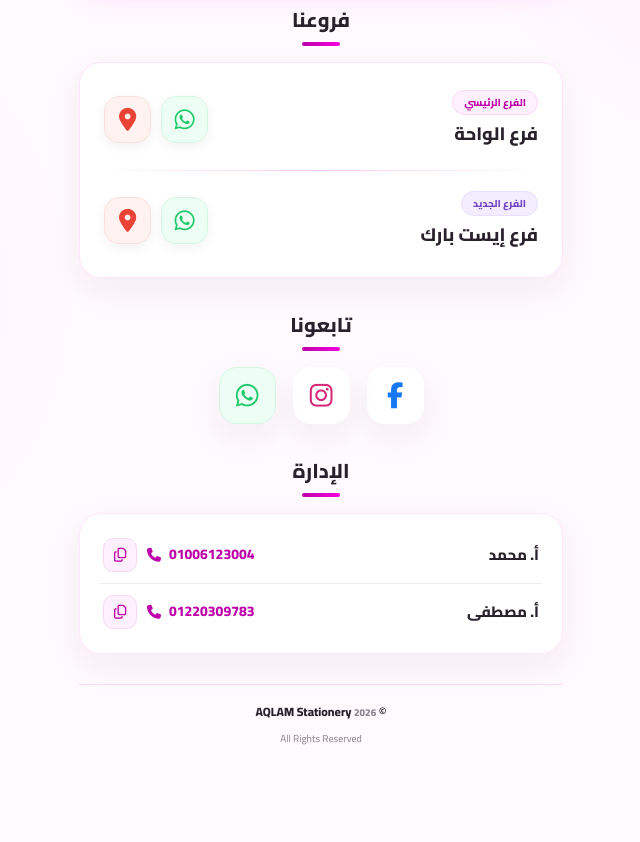
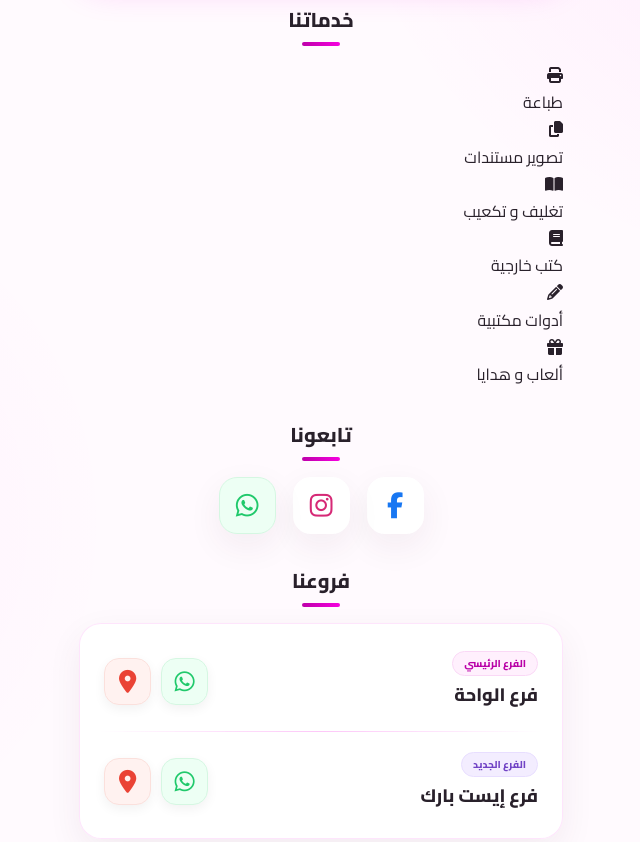
Before and after one commit to dragongamer1862010-ops/Aqlam-stationary, a plain HTML site: page index.html in a window 1280 px wide. Shown: the part 308-1150 px from the top of the page, without its empty margins (319-959 px from the left). Before the commit the page ends 1095 px from the top, so only its background shows below. Drawn offline with Linux system fonts and the light colour scheme.

Commit message:
Update index.html

```diff
--- a/index.html
+++ b/index.html
@@ -1,9 +1,10 @@
+
 <!doctype html>
 <html lang="ar" dir="rtl">
 <head>
     <meta charset="UTF-8" />
     <meta name="viewport" content="width=device-width, initial-scale=1.0" />
-    <link rel="icon" type="image/png" href="assets\logo.png" />
+    <link rel="icon" type="image/png" href="assets/logo.png" />
     <meta name="theme-color" content="#F600DF" />
     <meta
         name="description"
@@ -35,17 +36,23 @@
 
 <body>
 <main class="main-container">
+
     <!-- HEADER -->
     <header class="hero">
+
         <div class="logo-wrapper">
             <div class="logo-flip">
 
                 <div class="logo-face logo-face-front">
-      <img src="assets/logo.png" alt="AQLAM Stationery Logo" class="logo" />
+                    <img
+                        src="assets/logo.png"
+                        alt="AQLAM Stationery Logo"
+                        class="logo"
+                    />
                 </div>
 
                 <div class="logo-face logo-face-back" dir="rtl">
-      <span>معاك على<br>طريق النجاح</span>
+                    <span>معاك على<br />طريق النجاح</span>
                 </div>
 
             </div>
@@ -53,87 +60,81 @@
 
         <h1>AQLAM Stationery</h1>
         <p>مكتبة أقلام</p>
+
     </header>
 
-      <!-- BRANCHES -->
-      <section class="branches-section">
-        <h2 class="section-title">فروعنا</h2>
 
-        <!-- One Card For Both Branches -->
-        <div class="branches-card">
-          <!-- Branch 1 -->
-          <div class="branch">
-            <div class="branch-details">
-              <span class="branch-status">الفرع الرئيسي</span>
-              <h3>فرع الواحة</h3>
+    <!-- SERVICES -->
+    <section class="services-section">
+
+        <h2 class="section-title">خدماتنا</h2>
+
+        <div class="services-card">
+
+            <div class="services-grid">
+
+                <!-- Printing -->
+                <div class="offered-service">
+                    <div class="service-logo printing-logo">
+                        <i class="fa-solid fa-print"></i>
+                    </div>
+                    <span>طباعة</span>
                 </div>
 
-            <div class="branch-links">
-              <a
-                href="https://wa.me/201115165609"
-                class="service-icon whatsapp"
-                target="_blank"
-                rel="noopener noreferrer"
-                aria-label="واتساب فرع الواحة"
-                title="WhatsApp"
-              >
-                <i class="fa-brands fa-whatsapp"></i>
-              </a>
-
-              <a
-                href="https://www.google.com/maps/place/%D9%85%D9%83%D8%AA%D8%A8%D8%A9+%D8%A3%D9%82%D9%84%D8%A7%D9%85+%D9%84%D9%84%D8%A3%D8%AF%D9%88%D8%A7%D8%AA+%D8%A7%D9%84%D9%85%D9%83%D8%AA%D8%A8%D9%8A%D8%A9+%D9%88%D9%84%D8%B9%D8%A8+%D8%A7%D9%84%D8%A3%D8%B7%D9%81%D8%A7%D9%84%E2%80%AD/@30.0398056,31.3754722,17z/data=!4m12!1m5!3m4!2zMzDCsDAyJzIzLjMiTiAzMcKwMjInMzEuNyJF!8m2!3d30.0398056!4d31.3754722!3m5!1s0x14583d457c440391:0x8458ad21cbb7b8e1!8m2!3d30.0397027!4d31.375607!16s%2Fg%2F11jx0yn2qk?entry=ttu&g_ep=EgoyMDI2MTExMC4wIKXMDSoASAFQAw%3D%3D"
-                class="service-icon maps"
-                target="_blank"
-                rel="noopener noreferrer"
-                aria-label="موقع فرع الواحة"
-                title="Google Maps"
-              >
-                <i class="fa-solid fa-location-dot"></i>
-              </a>
+                <!-- Document Photocopy -->
+                <div class="offered-service">
+                    <div class="service-logo photocopy-logo">
+                        <i class="fa-solid fa-copy"></i>
                     </div>
+                    <span>تصوير مستندات</span>
                 </div>
 
-          <div class="branch-divider"></div>
-
-          <!-- Branch 2 -->
-          <div class="branch">
-            <div class="branch-details">
-              <span class="branch-status new">الفرع الجديد</span>
-              <h3>فرع إيست بارك</h3>
+                <!-- Binding -->
+                <div class="offered-service">
+                    <div class="service-logo binding-logo">
+                        <i class="fa-solid fa-book-open"></i>
+                    </div>
+                    <span>تغليف و تكعيب</span>
                 </div>
 
-            <div class="branch-links">
-              <a
-                href="https://wa.me/201009153235"
-                class="service-icon whatsapp"
-                target="_blank"
-                rel="noopener noreferrer"
-                aria-label="واتساب فرع إيست بارك"
-                title="WhatsApp"
-              >
-                <i class="fa-brands fa-whatsapp"></i>
-              </a>
+                <!-- External Books -->
+                <div class="offered-service">
+                    <div class="service-logo books-logo">
+                        <i class="fa-solid fa-book"></i>
+                    </div>
+                    <span>كتب خارجية</span>
+                </div>
 
-              <a
-                href="https://www.google.com/maps/search/?api=1&query=30.03760682052661%2C31.362231485545635"
-                class="service-icon maps"
-                target="_blank"
-                rel="noopener noreferrer"
-                aria-label="موقع فرع إيست بارك"
-                title="Google Maps"
-              >
-                <i class="fa-solid fa-location-dot"></i>
-              </a>
+                <!-- Stationery -->
+                <div class="offered-service">
+                    <div class="service-logo stationery-logo">
+                        <i class="fa-solid fa-pencil"></i>
                     </div>
+                    <span>أدوات مكتبية</span>
                 </div>
+
+                <!-- Toys and Gifts -->
+                <div class="offered-service">
+                    <div class="service-logo gifts-logo">
+                        <i class="fa-solid fa-gift"></i>
                     </div>
+                    <span>ألعاب و هدايا</span>
+                </div>
+
+            </div>
+
+        </div>
+
     </section>
+
 
     <!-- SOCIAL MEDIA -->
     <section class="social-section">
+
         <h2 class="section-title">تابعونا</h2>
 
         <div class="social-links">
+
             <a
                 href="https://www.facebook.com/aqlam.stationery/"
                 class="social-icon facebook"
@@ -156,7 +157,6 @@
                 <i class="fa-brands fa-instagram"></i>
             </a>
 
-          <!-- WhatsApp Channel -->
             <a
                 href="https://whatsapp.com/channel/0029VbCVDs16hENjyCQoum0S"
                 class="social-icon whatsapp-channel"
@@ -167,19 +167,112 @@
             >
                 <i class="fa-brands fa-whatsapp"></i>
             </a>
+
         </div>
+
     </section>
+
+
+    <!-- BRANCHES -->
+    <section class="branches-section">
+
+        <h2 class="section-title">فروعنا</h2>
+
+        <div class="branches-card">
+
+            <!-- Branch 1 -->
+            <div class="branch">
+
+                <div class="branch-details">
+                    <span class="branch-status">الفرع الرئيسي</span>
+                    <h3>فرع الواحة</h3>
+                </div>
+
+                <div class="branch-links">
+
+                    <a
+                        href="https://wa.me/201115165609"
+                        class="service-icon whatsapp"
+                        target="_blank"
+                        rel="noopener noreferrer"
+                        aria-label="واتساب فرع الواحة"
+                        title="WhatsApp"
+                    >
+                        <i class="fa-brands fa-whatsapp"></i>
+                    </a>
+
+                    <a
+                        href="https://www.google.com/maps/place/%D9%85%D9%83%D8%AA%D8%A8%D8%A9+%D8%A3%D9%82%D9%84%D8%A7%D9%85+%D9%84%D9%84%D8%A3%D8%AF%D9%88%D8%A7%D8%AA+%D8%A7%D9%84%D9%85%D9%83%D8%AA%D8%A8%D9%8A%D8%A9+%D9%88%D9%84%D8%B9%D8%A8+%D8%A7%D9%84%D8%A3%D8%B7%D9%81%D8%A7%D9%84%E2%80%AD/@30.0398056,31.3754722,17z/data=!4m12!1m5!3m4!2zMzDCsDAyJzIzLjMiTiAzMcKwMjInMzEuNyJF!8m2!3d30.0398056!4d31.3754722!3m5!1s0x14583d457c440391:0x8458ad21cbb7b8e1!8m2!3d30.0397027!4d31.375607!16s%2Fg%2F11jx0yn2qk?entry=ttu&g_ep=EgoyMDI2MTExMC4wIKXMDSoASAFQAw%3D%3D"
+                        class="service-icon maps"
+                        target="_blank"
+                        rel="noopener noreferrer"
+                        aria-label="موقع فرع الواحة"
+                        title="Google Maps"
+                    >
+                        <i class="fa-solid fa-location-dot"></i>
+                    </a>
+
+                </div>
+
+            </div>
+
+            <div class="branch-divider"></div>
+
+            <!-- Branch 2 -->
+            <div class="branch">
+
+                <div class="branch-details">
+                    <span class="branch-status new">الفرع الجديد</span>
+                    <h3>فرع إيست بارك</h3>
+                </div>
+
+                <div class="branch-links">
+
+                    <a
+                        href="https://wa.me/201009153235"
+                        class="service-icon whatsapp"
+                        target="_blank"
+                        rel="noopener noreferrer"
+                        aria-label="واتساب فرع إيست بارك"
+                        title="WhatsApp"
+                    >
+                        <i class="fa-brands fa-whatsapp"></i>
+                    </a>
+
+                    <a
+                        href="https://www.google.com/maps/search/?api=1&query=30.03760682052661%2C31.362231485545635"
+                        class="service-icon maps"
+                        target="_blank"
+                        rel="noopener noreferrer"
+                        aria-label="موقع فرع إيست بارك"
+                        title="Google Maps"
+                    >
+                        <i class="fa-solid fa-location-dot"></i>
+                    </a>
+
+                </div>
+
+            </div>
+
+        </div>
+
+    </section>
+
 
     <!-- MANAGEMENT -->
     <section class="management-section">
+
         <h2 class="section-title">الإدارة</h2>
 
         <div class="management-card">
+
             <!-- Manager Mohamed -->
             <div class="manager">
+
                 <span class="manager-name">أ. محمد</span>
 
                 <div class="manager-actions">
+
                     <a
                         href="tel:01006123004"
                         class="manager-phone"
@@ -198,16 +291,20 @@
                     >
                         <i class="fa-regular fa-copy"></i>
                     </button>
+
                 </div>
+
             </div>
 
             <div class="manager-divider"></div>
 
             <!-- Manager Mostafa -->
             <div class="manager">
+
                 <span class="manager-name">أ. مصطفى</span>
 
                 <div class="manager-actions">
+
                     <a
                         href="tel:01220309783"
                         class="manager-phone"
@@ -226,22 +323,38 @@
                     >
                         <i class="fa-regular fa-copy"></i>
                     </button>
+
                 </div>
+
             </div>
+
         </div>
+
     </section>
 
+
     <!-- Copy Notification -->
-      <div id="copy-toast" class="copy-toast" role="status" aria-live="polite">
+    <div
+        id="copy-toast"
+        class="copy-toast"
+        role="status"
+        aria-live="polite"
+    >
         تم نسخ الرقم بنجاح
     </div>
 
+
     <!-- FOOTER -->
     <footer class="footer">
-        <p>© <span id="current-year"></span> AQLAM Stationery</p>
+
+        <p>
+            © <span id="current-year"></span> AQLAM Stationery
+        </p>
 
         <span>All Rights Reserved</span>
+
     </footer>
+
 </main>
 </body>
 </html>
```
Lines whose indentation alone changed are shown as unchanged.
